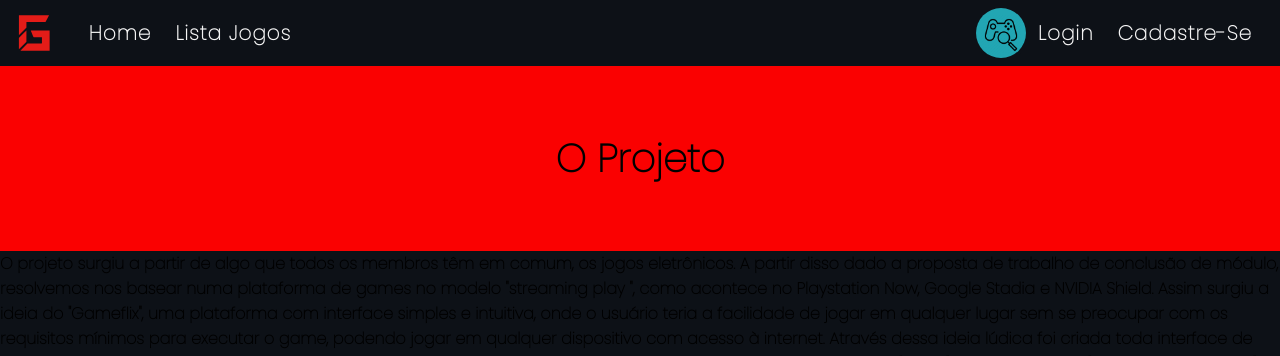
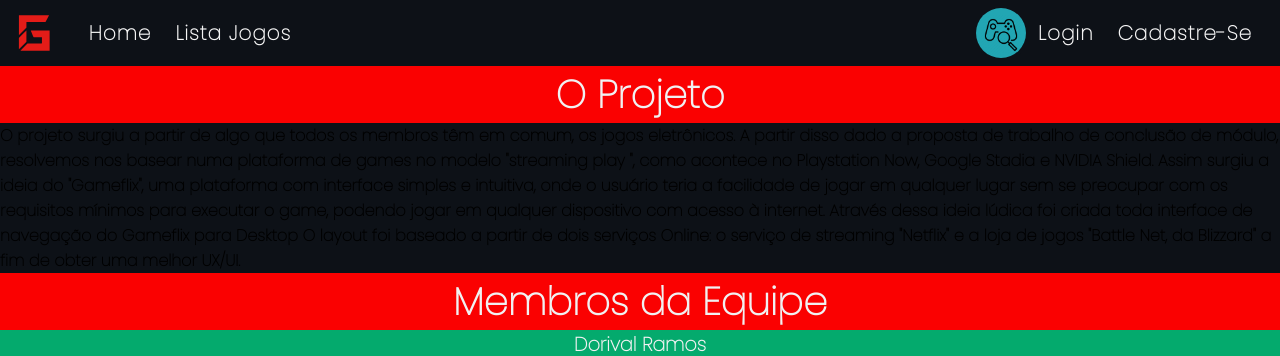
Before and after one commit to vitinop/projeto-gameflix-blue, a Flask app: page /about in a window 1280 px wide. Shown: the top 356 px of the page. Run offline with Flask 2, Linux system fonts and the light colour scheme.

Commit message:
up-about-styles

```diff
--- a/static/css/styles.css
+++ b/static/css/styles.css
@@ -449,18 +449,34 @@ textarea {
 #titulo-about{
   display: flex;
   flex-direction: column;
-  /* justify-content: center; */
   align-items: center;
-  padding: 4rem;
   background-color: #fa0101;
   font-size: 3vw;
   font-weight: 600;
+  color:#F1F1F2;
+
 
 }
 
+.titulos{
+  display: flex;
+  flex-direction: column;
+  align-items: center;
+  background-color: #fa0101;
+  font-size: 3vw;
+  font-weight: 600;
+  color:#F1F1F2;
+}
 
-.equipeDiscricao{
 
+.equipe{
+  display: flex;
+  flex-direction: column;
+  align-items: center;
+  background-color: #04AA6D;
+  font-size: 1.5vw;
+  font-weight: 600;
+  color:#F1F1F2;
 
 }
 
--- a/templates/about.html
+++ b/templates/about.html
@@ -38,8 +38,8 @@
 
 
   <div class="equipeDiscricao">
-    <h1>Membros da Equipe</h1>
-    <h3>Dorival Ramos </h3>
+    <h1 class="titulos">Membros da Equipe</h1>
+    <h3 class="equipe">Dorival Ramos </h3>
 
     <div class="imgs-perfil">
       <img src="../static/img/Equipe/Dorival.png">
@@ -59,7 +59,7 @@
 
     </p>
 
-    <h3>Guilherme Benvenuto </h3>
+    <h3 class="equipe">Guilherme Benvenuto </h3>
     <div class="imgs-perfil">
       <img src="../static/img/Equipe/Guilherme.png">
     </div>
```
